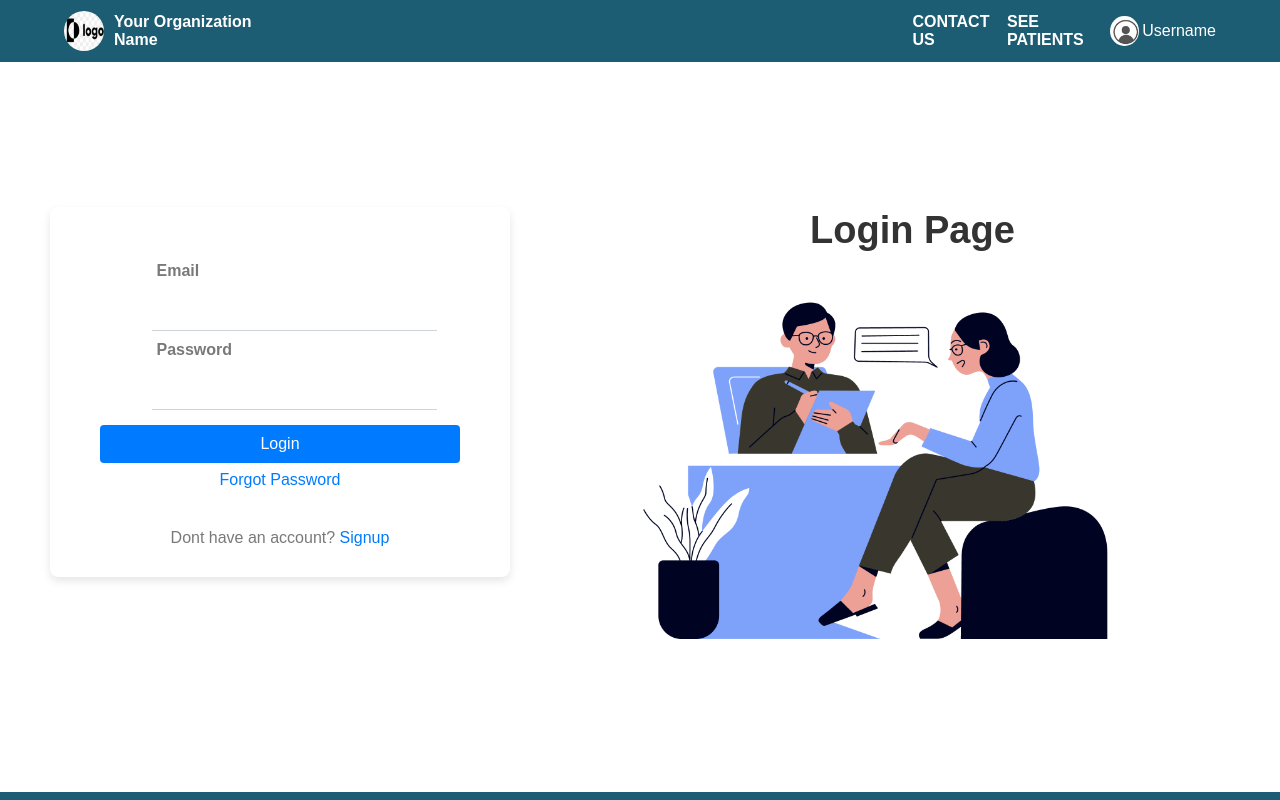
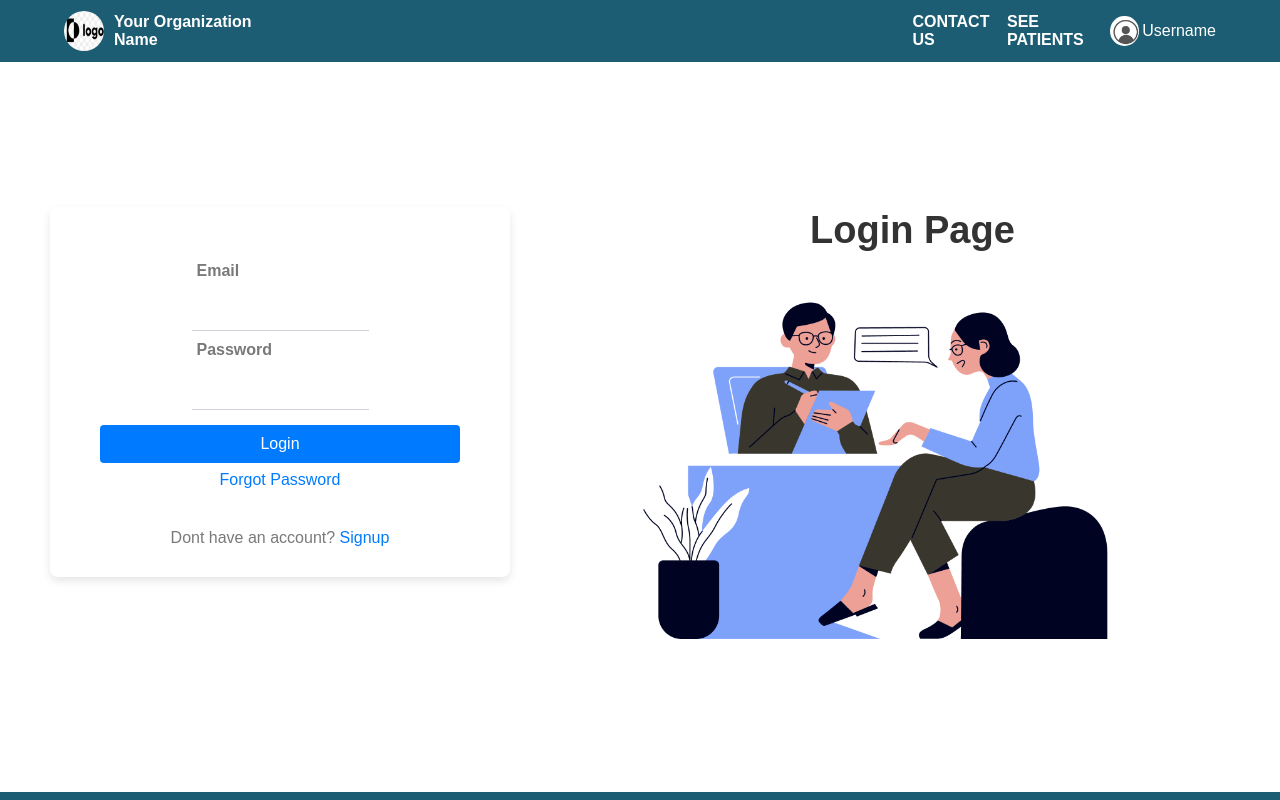
Before and after one commit to upes-open/OSoC-24-Health-Reserve, a React (Vite) app in the folder frontend/: page /login in a window 1280 px wide. Shown: the top 800 px of the page. Built offline with nearby package versions, Linux system fonts and the light colour scheme.

Commit message:
fixed register form

```diff
--- a/frontend/src/components/Register-page/Register.css
+++ b/frontend/src/components/Register-page/Register.css
@@ -73,8 +73,9 @@
 }
 
 .form-group input {
-  width: 80%;
+  width: 100%;
   margin-bottom: 5px;
+  padding: 10px 0px;
 }
 
 .form-group2 {
```
